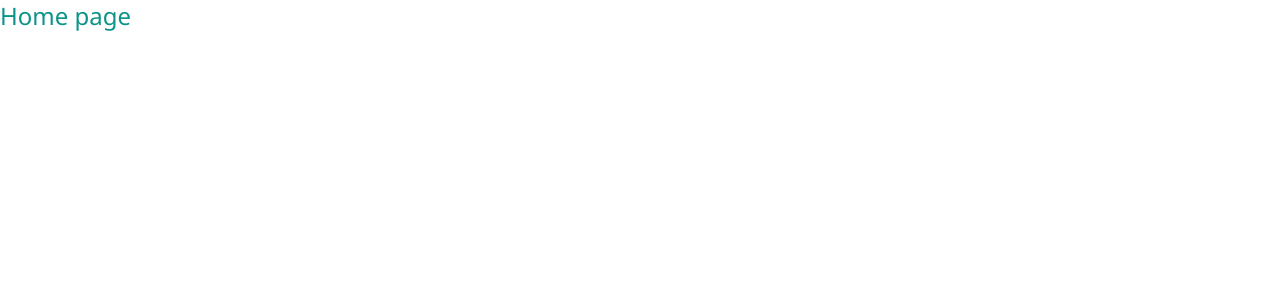
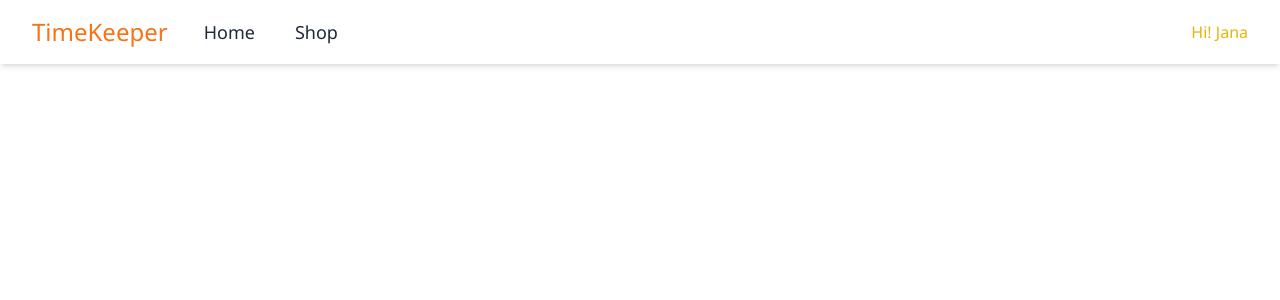
Before and after one commit to jana-alam/time-keeper-shop, a React (Create React App) app: page / in a window 1280 px wide. Shown: the top 300 px of the page. Built offline with nearby package versions, Linux system fonts and the light colour scheme.

Commit message:
component prepared

```diff
--- a/src/pages/Home/Home/Home.js
+++ b/src/pages/Home/Home/Home.js
@@ -1,7 +1,8 @@
 import React from "react";
+import Header from "../../SharedComponents/Header/Header";
 
 const Home = () => {
-  return <div className="text-2xl text-teal-600">Home page</div>;
+  return <Header />;
 };
 
 export default Home;
--- /dev/null
+++ b/src/pages/Login/Login/Login.js
@@ -0,0 +1,7 @@
+import React from "react";
+
+const Login = () => {
+  return <div>This is Login</div>;
+};
+
+export default Login;
--- /dev/null
+++ b/src/pages/Login/Register/Register.js
@@ -0,0 +1,7 @@
+import React from "react";
+
+const Register = () => {
+  return <div>This is register</div>;
+};
+
+export default Register;
--- /dev/null
+++ b/src/pages/SharedComponents/Footer/Footer.js
@@ -0,0 +1,7 @@
+import React from "react";
+
+const Footer = () => {
+  return <div>This is footer</div>;
+};
+
+export default Footer;
--- /dev/null
+++ b/src/pages/SharedComponents/Header/Header.js
@@ -0,0 +1,88 @@
+import React, { Fragment } from "react";
+import { Disclosure } from "@headlessui/react";
+import { MenuIcon, XIcon } from "@heroicons/react/outline";
+
+const Header = () => {
+  return (
+    <header>
+      <Disclosure as="nav" className="shadow-md">
+        {({ open }) => (
+          <>
+            <div className="max-w-7xl mx-auto px-2 sm:px-6 lg:px-8">
+              <div className="relative flex items-center justify-between h-16">
+                <div className="absolute inset-y-0 left-0 flex items-center sm:hidden">
+                  {/* Mobile menu button*/}
+                  <Disclosure.Button className="inline-flex items-center justify-center p-2 rounded-md text-gray-400 hover:text-white hover:bg-gray-700 focus:outline-none focus:ring-2 focus:ring-inset focus:ring-white">
+                    <span className="sr-only">Open main menu</span>
+                    {open ? (
+                      <XIcon className="block h-6 w-6" aria-hidden="true" />
+                    ) : (
+                      <MenuIcon className="block h-6 w-6" aria-hidden="true" />
+                    )}
+                  </Disclosure.Button>
+                </div>
+                {/* Navbar Left Side on large screen */}
+                <div className="flex-1 flex items-center justify-center sm:items-stretch sm:justify-start">
+                  <div className="flex-shrink-0 flex items-center">
+                    {/* logo */}
+                    <h1 className="text-2xl font-medium text-orange-500">
+                      TimeKeeper
+                    </h1>
+                  </div>
+                  <div className="hidden sm:block sm:ml-6">
+                    <div className="flex space-x-4">
+                      {/* Navigation menu on large device */}
+                      <a
+                        href="#home"
+                        className=" hover:bg-yellow-500 hover:text-white px-3 py-2 rounded-md text-lg font-medium text-gray-800"
+                      >
+                        Home
+                      </a>
+                      <a
+                        href="#shop"
+                        className="hover:bg-yellow-500 hover:text-white px-3 py-2 rounded-md text-lg font-medium text-gray-800"
+                      >
+                        Shop
+                      </a>
+                    </div>
+                  </div>
+                </div>
+                {/* Navbar Right Side */}
+                <div className="flex items-center pr-2  sm:ml-6 sm:pr-0 space-x-3 text-gray-300">
+                  {/* User Name */}
+                  <span className="text-yellow-500 font-medium">Hi! Jana</span>
+                  {/* <HeaderCart /> */}
+
+                  {/* cart menu */}
+
+                  {/* cart menu end*/}
+                </div>
+              </div>
+            </div>
+            {/* Mobile Menus */}
+            <Disclosure.Panel className="sm:hidden">
+              <div className="px-2 pt-2 pb-3 space-y-1">
+                <Disclosure.Button
+                  as="a"
+                  href="home"
+                  className="text-gray-300 hover:bg-gray-700 hover:text-white block px-3 py-2 rounded-md text-base font-medium"
+                >
+                  Home
+                </Disclosure.Button>
+                <Disclosure.Button
+                  as="a"
+                  href="shop"
+                  className="text-gray-300 hover:bg-gray-700 hover:text-white block px-3 py-2 rounded-md text-base font-medium"
+                >
+                  Shop
+                </Disclosure.Button>
+              </div>
+            </Disclosure.Panel>
+          </>
+        )}
+      </Disclosure>
+    </header>
+  );
+};
+
+export default Header;
--- /dev/null
+++ b/src/pages/Shop/Products/Products.js
@@ -0,0 +1,7 @@
+import React from "react";
+
+const Products = () => {
+  return <div>This is Products</div>;
+};
+
+export default Products;
--- /dev/null
+++ b/src/pages/Shop/Shop/Shop.js
@@ -0,0 +1,7 @@
+import React from "react";
+
+const Shop = () => {
+  return <div>This is shop</div>;
+};
+
+export default Shop;
```
Also changed, not shown: src/pages/Home/HomeProducts/HomeProduts.js (added).
